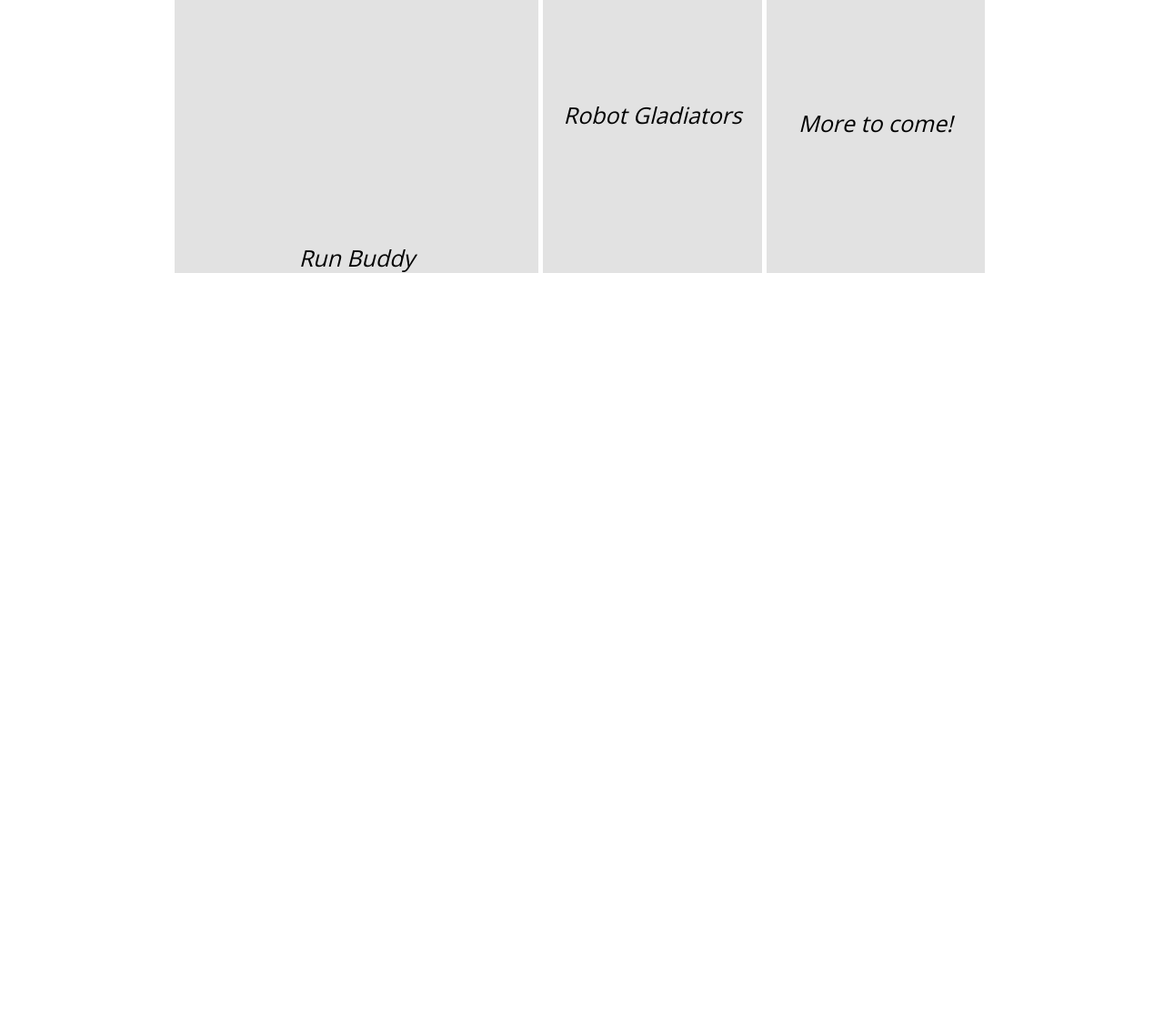
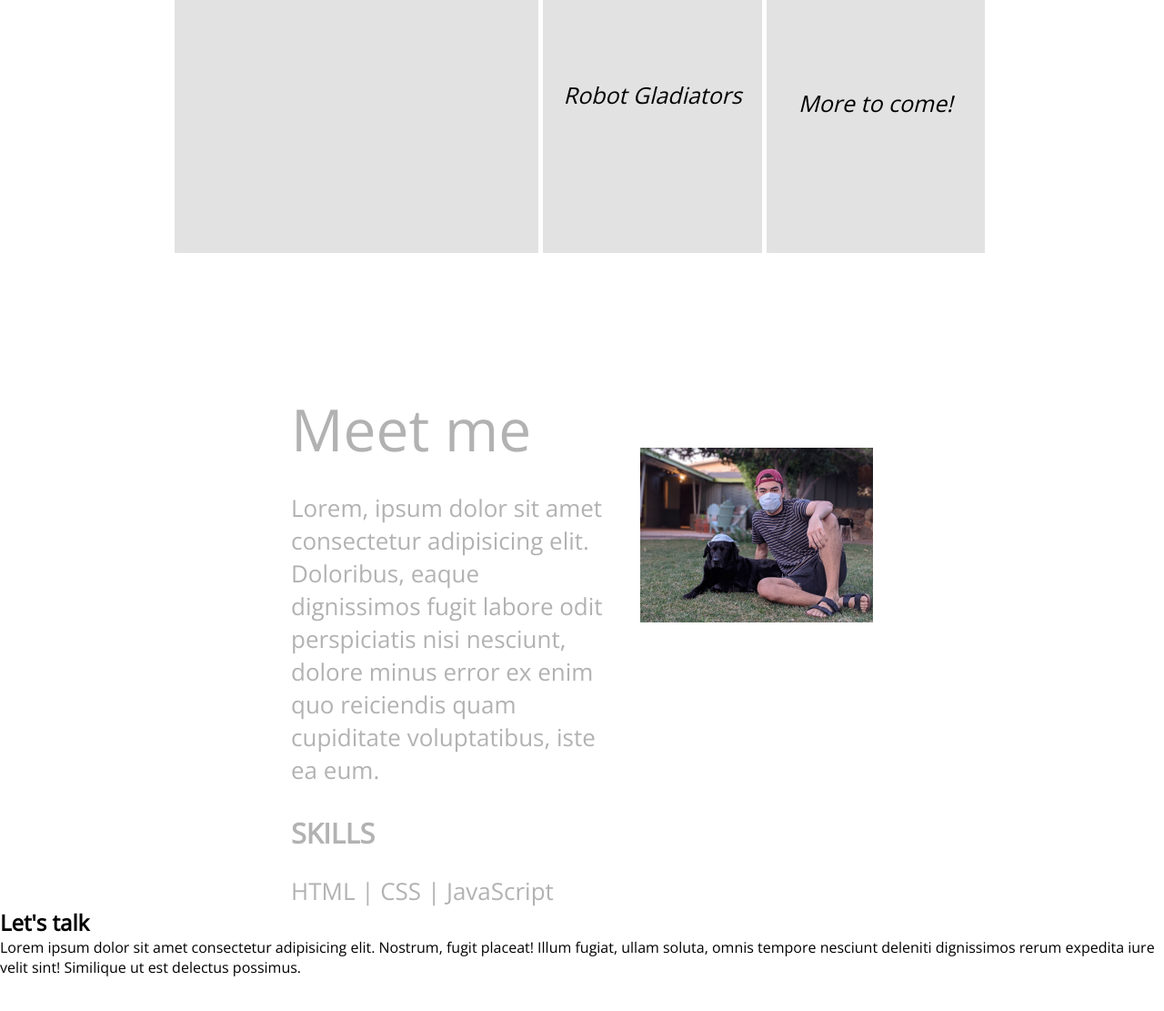
Before and after one commit to zdensamson/Zachary_Samson_Portfolio, a plain HTML site: page index.html in a window 1280 px wide. Shown: the part 909-2020 px from the top of the page at 91% size. Before the commit the page ends 1209 px from the top, so only its background shows below. Drawn offline with nearby package versions, Linux system fonts and the light colour scheme.

Commit message:
finished styling meet_me section

```diff
--- a/assets/style.css
+++ b/assets/style.css
@@ -2,6 +2,7 @@
     --primary-color: #e2e2e2;
     --secondary-color: #b2b2b2;
     --tertiary-color: white;
+    --fourth-color: #f0f0f0;
     --fonty-font-family: 'Open Sans',sans-serif;
 }
 
@@ -9,7 +10,7 @@
     box-sizing: border-box;
     margin: 0;
     padding: 0;
-    /* font-family: 'Open Sans',sans-serif; */
+    font-family: 'Open Sans',sans-serif;
 }
 
 body {
@@ -62,12 +63,13 @@ header nav ul li a {
 /* HERO STYLE */
 main div.flex-row{
     display: flex;
-    justify-content: center;
+    /* justify-content: center; */
+    margin-left: 10%;
 }
-div h2 {
+.flex-row h2 {
     color: var(--secondary-color);
-    font-size: 80px;
-    text-align: center;
+    font-size: 64px;
+    /* text-align: center; */
     font-weight: normal;
     margin-top: 100px;
 }
@@ -97,7 +99,7 @@ div h2 {
     flex: 2 1 0;
     min-width: 0;
     margin-right: 5px;
-    align-items: flex-end;
+    align-items: center;
     justify-content: center;
 }
 .column {
@@ -122,7 +124,76 @@ div h2 {
     margin-bottom: 0;
 }
 
+/* BIO style */
+.bio {
+    margin-left: 10%;
+    margin-top: 150px;
+    margin-right: 40%;
+    margin: 150px auto 0 auto;
+}
+.bio .zach {
+    margin: 0 auto 0 auto;
+    width: 50%;
+    display: flex;
+    justify-content: space-between;
+    font-size: 26px;
+    color: var(--secondary-color);
+    /* border: solid red; */
+}
+.bio .zach .imgHolder {
+    margin-top: 10%;
+    max-width: 40%;
+    max-height: 40%;
+    min-width: 40%;
+    min-height: 40%;
+}
+.zach img {
+    max-width: 100%;
+    height: auto;
+}
+.bioCopy h2 {
+    font-family: var(--fonty-font-family);
+    font-size: 64px;
+    font-weight: normal;
+    color: var(--secondary-color);
+    /* margin-left: 10%; */
+}
+.bioCopy h3{
+    margin-top: 30px;
+}
+.bioCopy p {
+    margin-top: 25px;
+}
+.bioCopy {
+    margin-right: 5%;
+}
 
+
+.skills h3 {
+    font-family: var(--fonty-font-family);
+    font-size: 35px;
+    color: var(--secondary-color);
+}
+.skills p {
+    font-family: var(--fonty-font-family);
+    color: var(--secondary-color);
+    margin-top: 20px;
+    font-size: 28px;
+}
+/* .bioCopy p {
+    margin-top: 50px;
+}
+.skills p {
+    margin-top: 25px;
+}
+.skills {
+    margin-top: 35px;
+} */
+
+
+footer {
+    margin-bottom: 100px;
+}
 
 
 /*
--- a/index.html
+++ b/index.html
@@ -60,9 +60,35 @@
                 </div>
             </section>
             <!-- BIO -->
-            <section class="bio"></section>
+            <section class="bio">
+                <article class="zach">
+                    <div class="bioCopy">
+                        <h2>Meet me</h2>
+                        <p>
+                            Lorem, ipsum dolor sit amet consectetur adipisicing elit. Doloribus, eaque dignissimos fugit labore odit perspiciatis nisi nesciunt, dolore minus error ex enim quo reiciendis quam cupiditate voluptatibus, iste ea eum.
+                        </p>
+                        <h3>SKILLS</h3>
+                        <p>
+                            HTML | CSS | JavaScript
+                        </p>
+                    </div>
+                    <div class="imgHolder">
+                        <img src="./assets/images/profile_pic.jpg" alt="">
+                    </div>
+                </article>
+            </section>
             <!-- CONTACT -->
-            <section class="contact"></section>
+            <section class="contact">
+                <div class="contactCopy">
+                    <h2>Let's talk</h2>
+                    <p>
+                        Lorem ipsum dolor sit amet consectetur adipisicing elit. Nostrum, fugit placeat! Illum fugiat, ullam soluta, omnis tempore nesciunt deleniti dignissimos rerum expedita iure velit sint! Similique ut est delectus possimus.
+                    </p>
+                </div>
+                <div class="contactForm">
+                    <form action=""></form>
+                </div>
+            </section>
         </main>
 
         <footer>
```
Also changed, not shown: assets/images/profile_pic.jpg (added).
